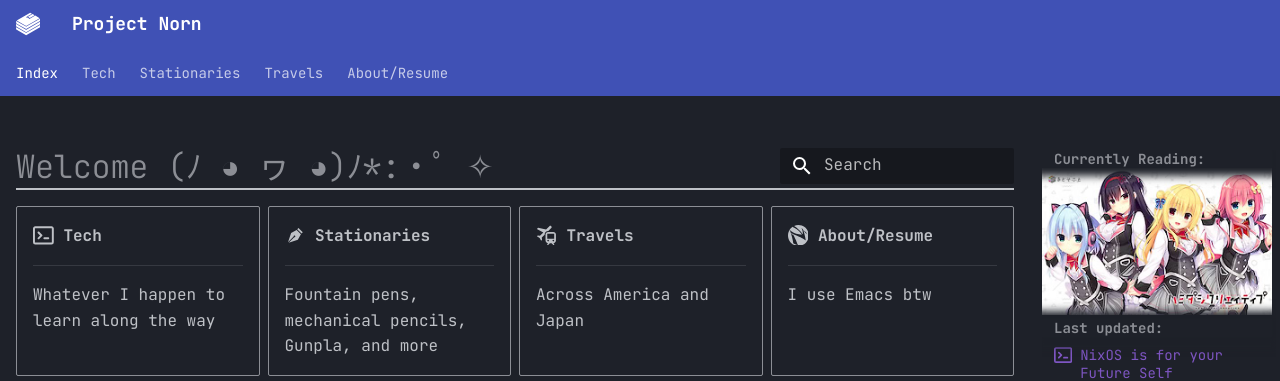
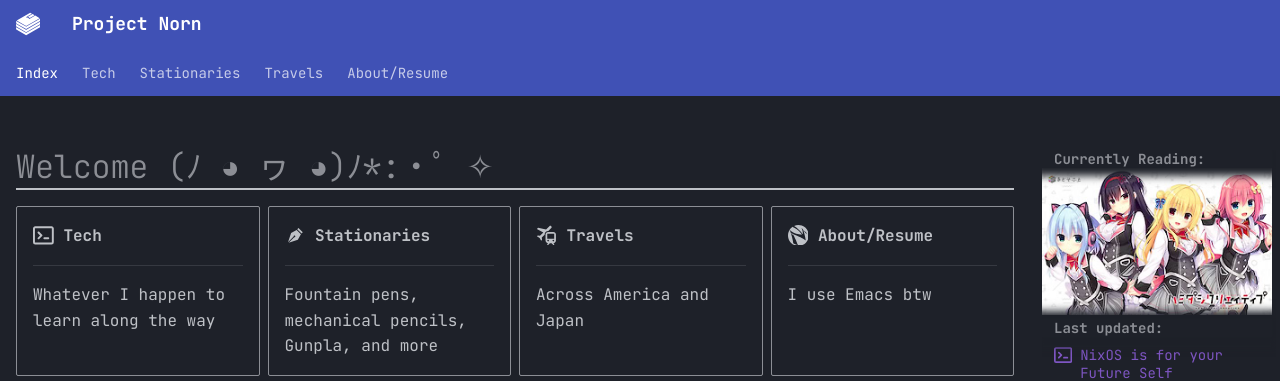
Before and after one commit to Serralq/Project-Norn, an MkDocs documentation site: the page built from docs/index.md, in a window 1280 px wide. Shown: the top 381 px of the page. Built offline with MkDocs 1.6.1 and Material for MkDocs 9.7.7, drawn with Linux system fonts in a browser that asks for light colours; plug-ins that fetch from the network failed and are left out.

Commit message:
Removed the search bar
< <?body>

```diff
--- a/docs/index.md
+++ b/docs/index.md
@@ -8,16 +8,6 @@ template:
 
 <!-- from the mkdoc's search bar -->
 <h1 id="welcome">Welcome (ﾉ ◕ ヮ ◕)ﾉ*:・ﾟ ✧<a class="headerlink" href="#welcome" title="Permanent link">#</a>
-<div class="md-search__inner" role="search">
-<form class="md-search__form" name="search" action="http://www.google.com/search" method="get">
-<input type="text" name="q" style="top:-10px" type="text" class="md-search__input" name="query" aria-label="Search" placeholder="Search" autocapitalize="off" autocorrect="off" autocomplete="off" spellcheck="false" data-md-component="search-query" required="">
-<label class="md-search__icon md-icon" for="__search">
-<svg xmlns="http://www.w3.org/2000/svg" viewBox="0 0 24 24">
-<path d="M9.5 3A6.5 6.5 0 0 1 16 9.5c0 1.61-.59 3.09-1.56 4.23l.27.27h.79l5 5-1.5 1.5-5-5v-.79l-.27-.27A6.52 6.52 0 0 1 9.5 16 6.5 6.5 0 0 1 3 9.5 6.5 6.5 0 0 1 9.5 3m0 2C7 5 5 7 5 9.5S7 14 9.5 14 14 12 14 9.5 12 5 9.5 5"></path></svg>
-<svg xmlns="http://www.w3.org/2000/svg" viewBox="0 0 24 24">
-<path d="M20 11v2H8l5.5 5.5-1.42 1.42L4.16 12l7.92-7.92L13.5 5.5 8 11z"></path></svg> </label>
- </form>
- </div>
 </h1>
 <div class="grid grid-smaller">
   <a href="tech/nixos.html" class="card card-link deep-purple">
```
